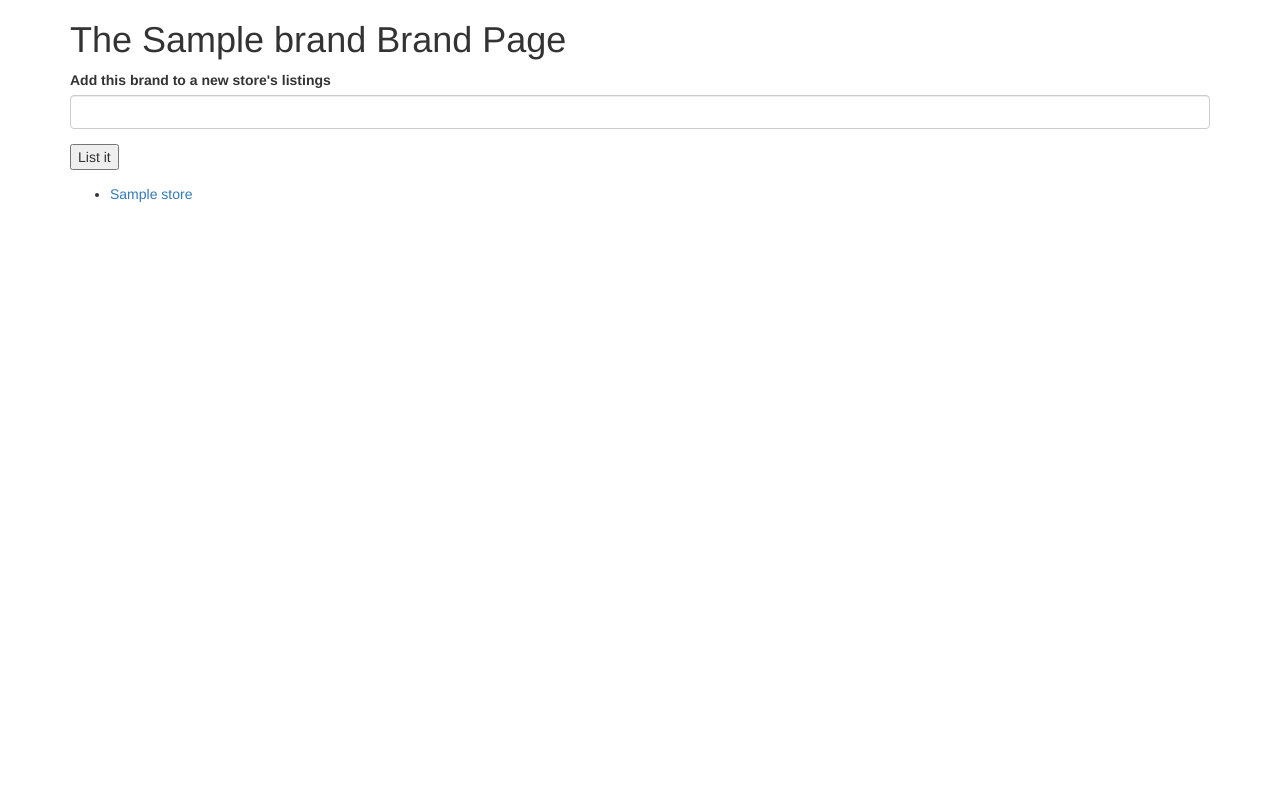
After one commit to kbulloch/ShoeStores, a PHP site: template views/brand.twig in a window 1280 px wide. The commit adds this page. Run offline with PHP 8.4, Linux system fonts and the light colour scheme; the template is opened without the code that fills it: most values are stand-ins (such as "Sample title", 1, 10 or a date in 2020); some libraries are stand-ins or nearby versions.

Commit message:
Add brand.twig

```diff
--- /dev/null
+++ b/views/brand.twig
@@ -0,0 +1,29 @@
+<html>
+<head>
+    <link rel="stylesheet" href="//maxcdn.bootstrapcdn.com/bootstrap/3.3.4/css/bootstrap.min.css">
+    <title>The {{ brand.getName }} Brand Page</title>
+</head>
+<body>
+    <div class="container">
+        <h1>The {{ brand.getName }} Brand Page</h1>
+
+        <form action="/brand/{{ brand.getId }}/add_store" method="post">
+            <div class="form-group">
+                <label for="store">Add this brand to a new store's listings</label>
+                <input type="text" name="store" class="form-control">
+            </div>
+            <button type="submit">List it</button>
+        </form>
+
+        {% if stores is not empty %}
+            {% for store in stores %}
+                <ul>
+                    <li><a href="/store/{{ store.getId }}">{{ store.getName }}</a></li>
+                </ul>
+            {% endfor %}
+        {% else %}
+            <h4>There are no stores carrying this brand yet</h4>
+        {% endif %}
+    </div>
+</body>
+</html>
```
Also changed, not shown: app/app.php (+62 -0 lines), views/store.twig (+11 -1 lines).
